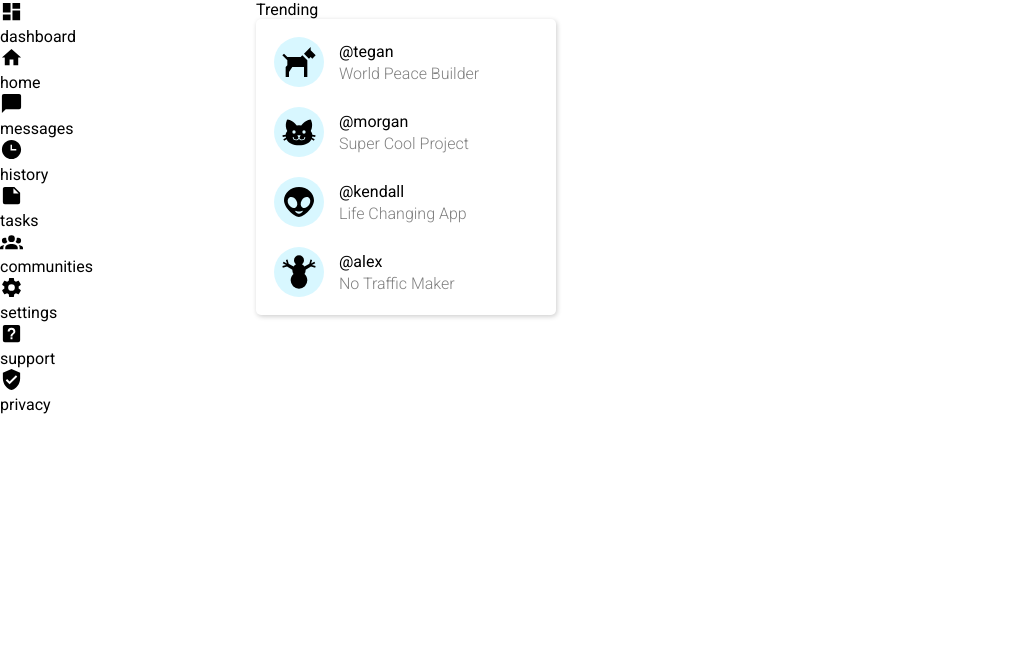
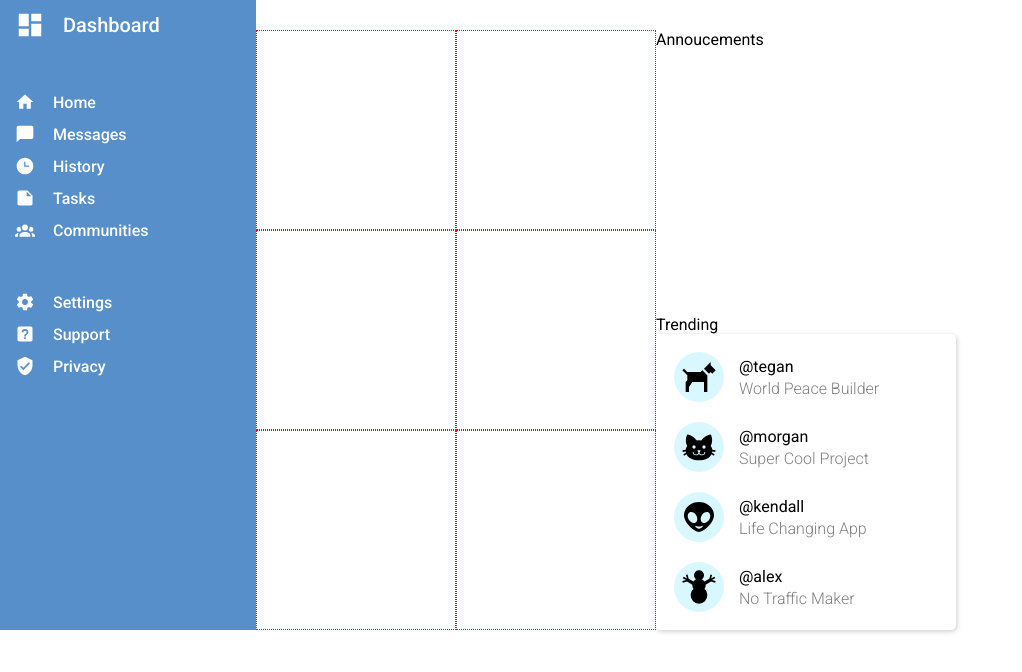
Before and after one commit to Sulemank-1/odin-admin-dashboard, a plain HTML site: page index.html in a window 1280 px wide. Shown: the whole page, without its empty margins (0-1022 px from the left). Drawn offline with Linux system fonts and the light colour scheme.

Commit message:
Divide the styles in the css file by sections
Add comments to divide the css styles by section for clarity

```diff
--- a/index.html
+++ b/index.html
@@ -14,55 +14,76 @@
   </head>
   <body>
     <div class="container">
-      <div class="dashboard">
-        <div>
-          <img src="assets/dashboard-svg/dashboard-icon.svg" alt="dashboard-icon">
+      <nav class="dashboard">
+        <div class="dashboard-icon-div bottom-margin">
+          <img
+            src="assets/dashboard-svg/dashboard-icon.svg"
+            alt="dashboard-icon"
+          />
           <p>dashboard</p>
         </div>
 
         <div>
-          <img src="assets/dashboard-svg/home-icon.svg" alt="home-icon">
+          <img src="assets/dashboard-svg/home-icon.svg" alt="home-icon" />
           <p>home</p>
         </div>
 
         <div>
-          <img src="assets/dashboard-svg/message-icon.svg" alt="message-icon">
+          <img src="assets/dashboard-svg/message-icon.svg" alt="message-icon" />
           <p>messages</p>
         </div>
 
         <div>
-          <img src="assets/dashboard-svg/history-icon.svg" alt="history-icon">
+          <img src="assets/dashboard-svg/history-icon.svg" alt="history-icon" />
           <p>history</p>
         </div>
 
         <div>
-          <img src="assets/dashboard-svg/tasks-icon.svg" alt="tasks-icon">
+          <img src="assets/dashboard-svg/tasks-icon.svg" alt="tasks-icon" />
           <p>tasks</p>
         </div>
 
-        <div>
-          <img src="assets/dashboard-svg/communities-icon.svg" alt="communities-icon">
+        <div class="bottom-margin">
+          <img
+            src="assets/dashboard-svg/communities-icon.svg"
+            alt="communities-icon"
+          />
           <p>communities</p>
         </div>
 
         <div>
-          <img src="assets/dashboard-svg/setting-icon.svg" alt="setting-icon">
+          <img src="assets/dashboard-svg/setting-icon.svg" alt="setting-icon" />
           <p>settings</p>
         </div>
 
         <div>
-          <img src="assets/dashboard-svg/support-icon.svg" alt="support-icon">
+          <img src="assets/dashboard-svg/support-icon.svg" alt="support-icon" />
           <p>support</p>
         </div>
 
         <div>
-          <img src="assets/dashboard-svg/privacy-icon.svg" alt="privacy-icon">
+          <img src="assets/dashboard-svg/privacy-icon.svg" alt="privacy-icon" />
           <p>privacy</p>
         </div>
-      </div>
+      </nav>
 
+      <header class="header">
 
-      <div class="trending-container">
+      </header>
+      <div class="main-container">
+        <main>
+          <article>
+
+          </article>
+          <article></article>
+          <article></article>
+          <article></article>
+          <article></article>
+          <article></article>
+        </main>
+        <div class="aside-container">
+          <aside>Annoucements</aside>
+          <aside class="trending-container">
             <span class="trending-text">Trending</span>
             <div class="trending box-shadow">
               <div class="t">
@@ -118,6 +139,8 @@
                 </div>
               </div>
             </div>
+          </aside>
+        </div>
       </div>
     </div>
   </body>
--- a/style.css
+++ b/style.css
@@ -8,29 +8,104 @@ body{
   font-family: "Roboto", Arial, Helvetica, sans-serif;
 }
 
-.box-shadow{
-  box-shadow: 1px 1.5px 5px rgba(0, 0, 0, 0.2);
-}
-
-.capitalized{
-  text-transform: capitalize;
-  margin-top: 3px;
-  color: grey;
-  font-weight: 300;
-}
-
-.trending-text{
-  font-weight: 400;
-}
 
 .container{
   display: grid;
   grid-template-columns: 1fr 4fr;
+  grid-template-areas:
+    "nav header"
+    "nav main "
+    "nav main ";
 }
 
+/********************* Navbar Styles *************************/
+
+.dashboard{
+  display: flex;
+  flex-direction: column;
+  gap: 12px;
+  padding-left: 15px;
+  padding-top: 10px;
+  background-color: #578FCA;
+  grid-area: nav;
+}
+
+.dashboard div{
+  display: flex;
+  gap: 18px;
+  align-items: center;
+}
+
+
 .dashboard img{
-  width: 23px;
+  width: 20px;
+  filter: invert(100%) sepia(100%) saturate(0%) hue-rotate(240deg) brightness(100%) contrast(100%);
 }
+
+.dashboard p{
+  text-transform: capitalize;
+  font-weight: 500;
+  color: white;
+}
+
+
+.dashboard-icon-div img{
+  width: 30px;
+}
+
+.dashboard-icon-div p{
+  font-size: 20px;
+}
+
+.bottom-margin{
+  margin-bottom: 40px;
+}
+
+
+
+/******************* Header Styles *********************/
+
+.header{
+  grid-area: header;
+  padding: 0.9375rem 0.625rem;
+}
+
+/******************** Main Section Styles *******************/
+
+.main-container{
+  grid-area: main;
+}
+
+.main-container{
+  display: flex;
+
+}
+
+main{
+  display: grid;
+  grid-template-columns: repeat(2, 1fr);
+  grid-template-rows: repeat(3, 1fr);
+}
+
+article{
+  border: 1px dotted red;
+  height: 200px;
+  width: 200px;
+}
+
+.aside-container{
+  display: flex;
+  flex-direction: column;
+
+}
+
+aside{
+  flex: 1 1 0;
+}
+
+
+
+/*************** "Trending" Section Styles  *************/
 
 .trending{
   display: flex;
@@ -58,3 +133,18 @@ body{
   width: 40px;
   height: 40px;
 }
+
+.box-shadow{
+  box-shadow: 1px 1.5px 5px rgba(0, 0, 0, 0.2);
+}
+
+.capitalized{
+  text-transform: capitalize;
+  margin-top: 3px;
+  color: grey;
+  font-weight: 300;
+}
+
+.trending-text{
+  font-weight: 400;
+}
```
Lines whose indentation alone changed are shown as unchanged.
